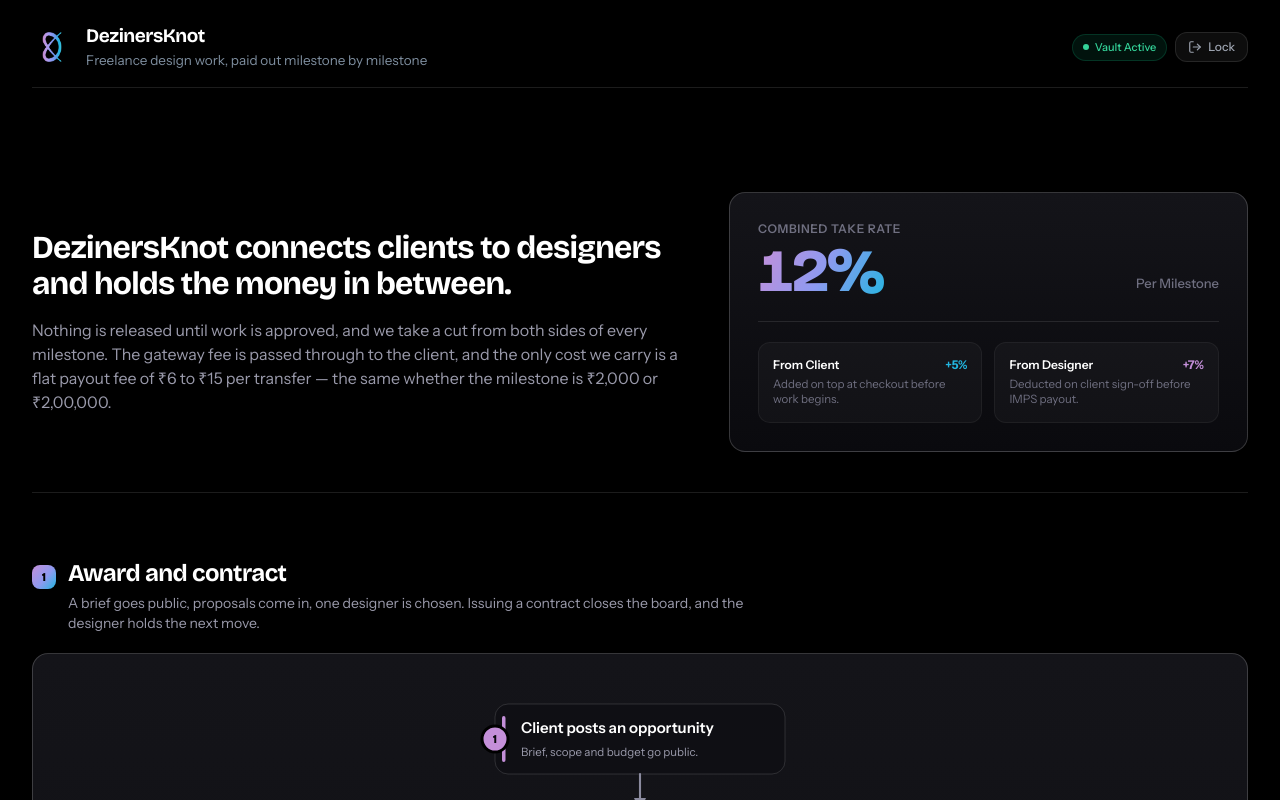
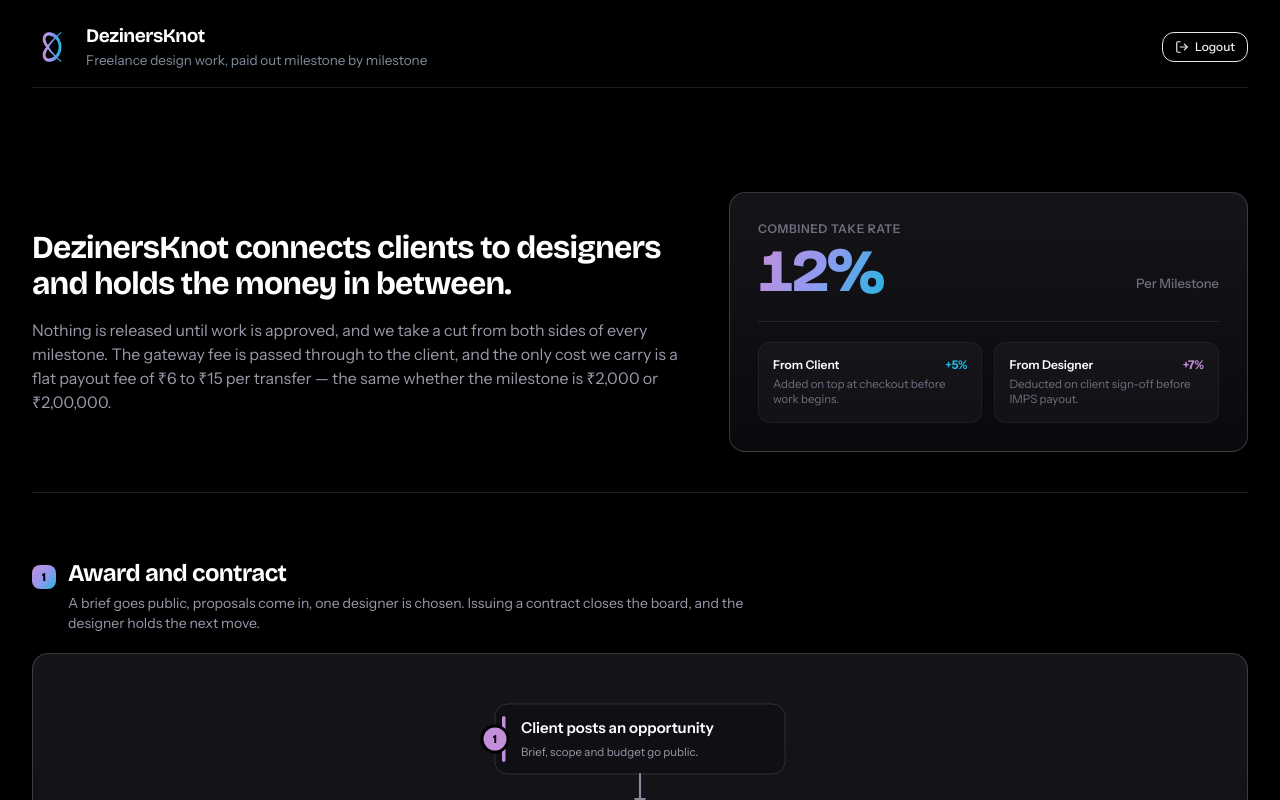
Before and after one commit to niranjankr619/DK, a Next.js app: page / in a window 1280 px wide. Shown: the top 800 px of the page. Built offline with nearby package versions, Linux system fonts and the light colour scheme.

Commit message:
feat: switch to session-only cookie (auto-logout on tab close) and red-tinted logout button

```diff
--- a/src/app/api/auth/route.ts
+++ b/src/app/api/auth/route.ts
@@ -36,14 +36,13 @@ export async function POST(request: NextRequest) {
       message: 'Access granted. Welcome to DezinersKnot.',
     });
 
-    // Set secure, HttpOnly session cookie
+    // Set secure, HttpOnly browser session cookie (cleared when browser/tab closes)
     response.cookies.set({
       name: SESSION_COOKIE_NAME,
       value: token,
       httpOnly: true,
       secure: process.env.NODE_ENV === 'production',
       sameSite: 'lax',
-      maxAge: SESSION_MAX_AGE,
       path: '/',
     });
 
--- a/src/components/layout/SignOutButton.tsx
+++ b/src/components/layout/SignOutButton.tsx
@@ -2,7 +2,7 @@
 
 import React, { useState } from 'react';
 import { useRouter } from 'next/navigation';
-import { LogOut, ShieldCheck } from 'lucide-react';
+import { LogOut } from 'lucide-react';
 
 export default function SignOutButton() {
   const router = useRouter();
@@ -22,20 +22,15 @@ export default function SignOutButton() {
   };
 
   return (
-    <div className="flex items-center gap-2">
-      <div className="hidden sm:flex items-center gap-1.5 px-2.5 py-1 rounded-full bg-emerald-500/10 border border-emerald-500/20 text-[11px] font-medium text-emerald-400">
-        <span className="w-1.5 h-1.5 rounded-full bg-emerald-400 animate-pulse" />
-        <span>Vault Active</span>
-      </div>
-
+    <div className="flex items-center">
       <button
         onClick={handleLogout}
         disabled={isLoggingOut}
-        title="Lock Workspace & Sign Out"
-        className="flex items-center gap-1.5 px-3 py-1.5 rounded-xl bg-white/5 hover:bg-rose-500/15 border border-white/10 hover:border-rose-500/30 text-gray-400 hover:text-rose-300 text-xs font-medium transition-all group"
+        title="Sign Out"
+        className="flex items-center gap-1.5 px-3 py-1.5 rounded-xl bg-rose-500/10 hover:bg-rose-500/20 border border-rose-500/25 hover:border-rose-500/40 text-rose-300 hover:text-rose-200 text-xs font-medium transition-all group shadow-sm disabled:opacity-50"
       >
-        <LogOut className="w-3.5 h-3.5 text-gray-400 group-hover:text-rose-400 transition-colors" />
-        <span className="hidden sm:inline">Lock</span>
+        <LogOut className="w-3.5 h-3.5 text-rose-400 group-hover:text-rose-300 transition-colors" />
+        <span>{isLoggingOut ? 'Logging out...' : 'Logout'}</span>
       </button>
     </div>
   );
```
